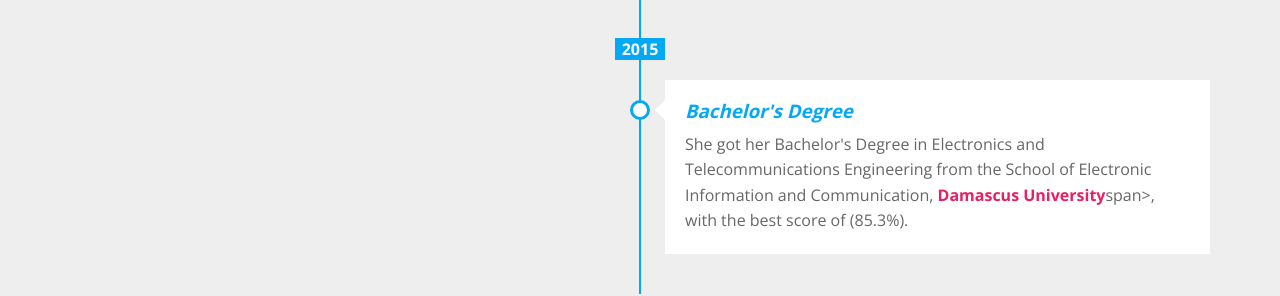
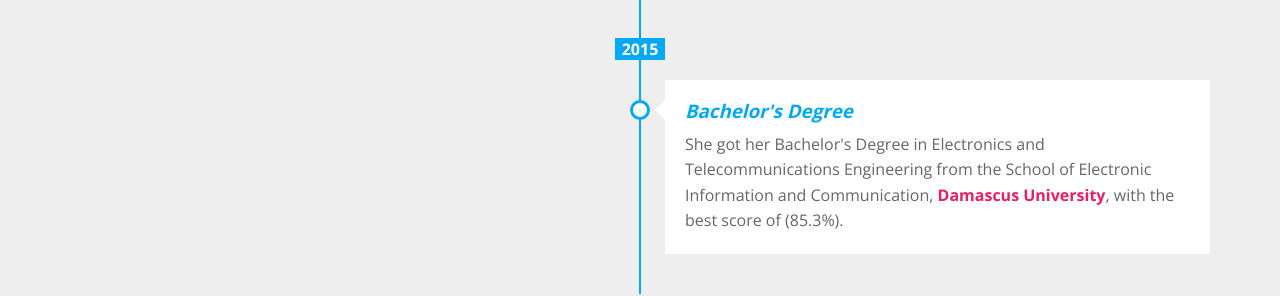
Before and after one commit to alaalial/Alaa-s-Homepage, a plain HTML site: page index.html in a window 1280 px wide. Shown: the part 2700-2996 px from the top of the page. Drawn offline with nearby package versions, Linux system fonts and the light colour scheme.

Commit message:
remove span

```diff
--- a/index.html
+++ b/index.html
@@ -171,7 +171,7 @@
                 <div class="right" data-wow-duration="2s" data-wow-delay="1s" data-wow-iteration="">
                     <div class="content">
                         <h3>Bachelor's Degree </h3>
-                        <p>She got her Bachelor's Degree in Electronics and Telecommunications Engineering from the School of Electronic Information and Communication, <span style="color: #e91e63; font-weight: bold;">Damascus University</span>span>, with the best score of (85.3%).</p>
+                        <p>She got her Bachelor's Degree in Electronics and Telecommunications Engineering from the School of Electronic Information and Communication, <span style="color: #e91e63; font-weight: bold;">Damascus University</span>, with the best score of (85.3%).</p>
                     </div>
                 </div>
 
```
